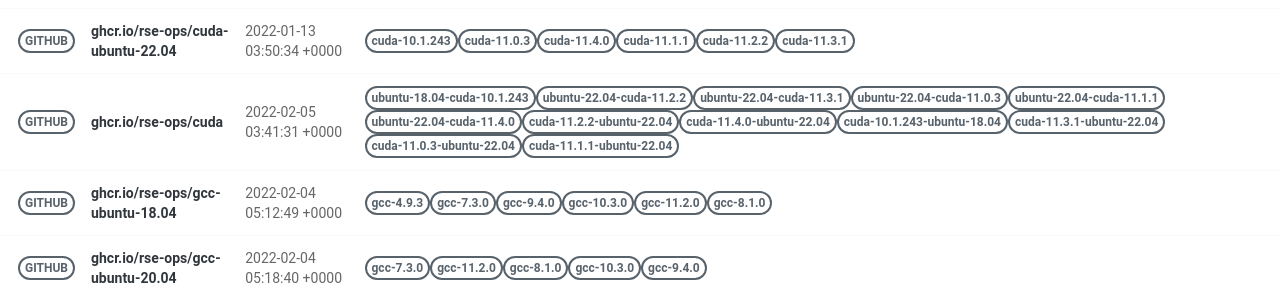
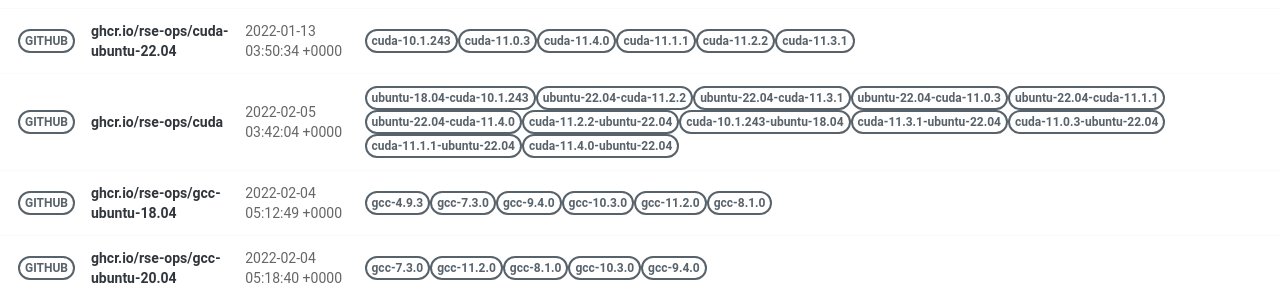
Before and after one commit to rse-ops/docker-images, a Jekyll site: the page built from pages/index.md, in a window 1280 px wide. Shown: the part 421-721 px from the top of the page. Built offline with Jekyll 4.4.1, drawn with Linux system fonts in a browser that asks for light colours; nearby versions of some CDN libraries.

Commit message:
Automated push to update library 2022-02-05

```diff
--- a/_library/ghcr.io-rse-ops-cuda.md
+++ b/_library/ghcr.io-rse-ops-cuda.md
@@ -1,7 +1,7 @@
 ---
 layout: container
 name: ghcr.io/rse-ops/cuda
-updated_at: 2022-02-05 03:41:31.462396
+updated_at: 2022-02-05 03:42:04.433388
 
 
 container_url: https://github.com/orgs/rse-ops/packages/container/package/cuda
@@ -42,5 +39,8 @@ versions:
  - tag: cuda-11.1.1-ubuntu-22.04
    dockerfile: https://github.com/rse-ops/docker-images/blob/main/ubuntu/cuda/Dockerfile
    manifest: https://crane.ggcr.dev/manifest/ghcr.io/rse-ops/cuda:cuda-11.1.1-ubuntu-22.04
+ - tag: cuda-11.4.0-ubuntu-22.04
+   dockerfile: https://github.com/rse-ops/docker-images/blob/main/ubuntu/cuda/Dockerfile
+   manifest: https://crane.ggcr.dev/manifest/ghcr.io/rse-ops/cuda:cuda-11.4.0-ubuntu-22.04
 
 ---
```
Also changed, not shown: other parts of _library/ghcr.io-rse-ops-cuda.md (+0 -3 lines).
